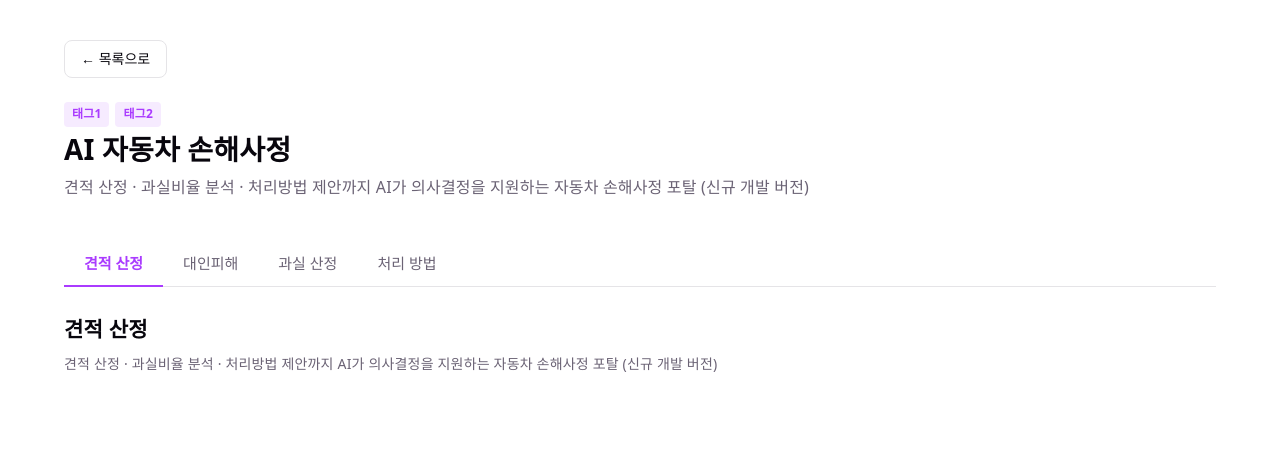
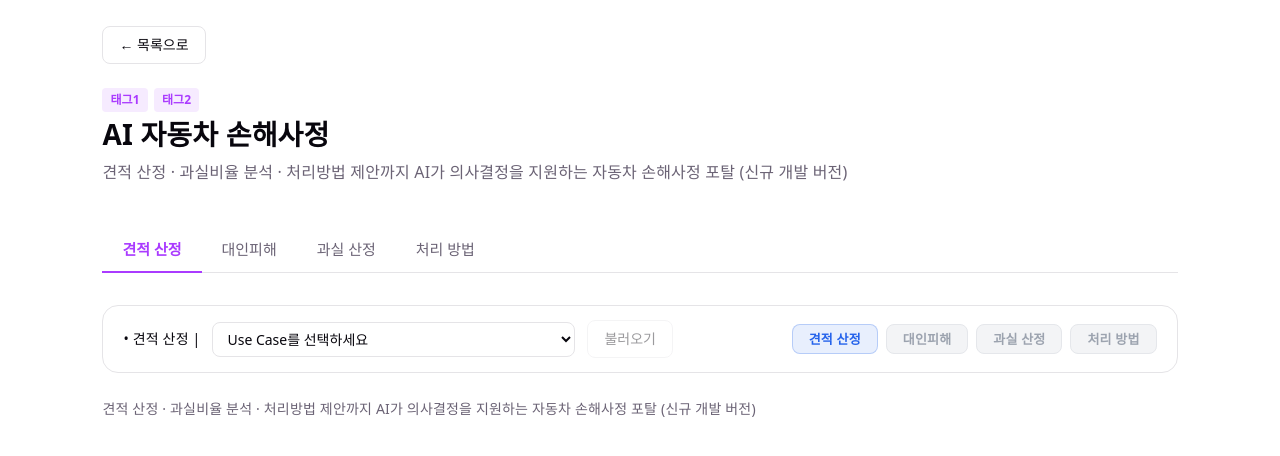
Before and after one commit to munjung/mvp-fe, a React (Vite) app: page /cards/1 in a window 1280 px wide. Shown: the top 456 px of the page. Built offline with nearby package versions, Linux system fonts and the light colour scheme.

Commit message:
고정탭 추가

```diff
--- a/src/components/tabs/EstimateTab.tsx
+++ b/src/components/tabs/EstimateTab.tsx
@@ -1,13 +1,31 @@
 import type { Card } from '@api/cards'
+import TabHeader from './TabHeader'
 
 interface Props {
   card: Card
+  selectedValue: string
+  onSelectChange: (value: string) => void
 }
 
-function EstimateTab({ card }: Props) {
+function EstimateTab({ card, selectedValue, onSelectChange }: Props) {
   return (
     <section>
-      <h2 style={{ color: 'var(--text-h)', marginBottom: 12 }}>견적 산정</h2>
+      <TabHeader
+        title="견적 산정"
+        tabType="estimate"
+        selectOptions={[
+          { value: '', label: 'Use Case를 선택하세요' },
+          { value: 'case1', label: 'Case 1: 교차로 골목길 충돌 - 그랜저 vs BMW 7 시리즈' },
+          { value: 'case2', label: 'Case 2: sample case 2' },
+          { value: 'case3', label: 'Case 3: sample case 3' },
+          { value: 'case4', label: 'Case 4: sample case 4' }
+        ]}
+        selectedValue={selectedValue}
+        onSelectChange={onSelectChange}
+        onLoad={() => {}}
+        onReset={() => onSelectChange('')}
+        onViewSituation={() => {}}
+      />
       <p style={{ color: 'var(--text)', lineHeight: 1.7 }}>{card.description}</p>
       {/* TODO: 견적 산정 기능 구현 */}
     </section>
--- a/src/components/tabs/FaultTab.tsx
+++ b/src/components/tabs/FaultTab.tsx
@@ -1,13 +1,31 @@
 import type { Card } from '@api/cards'
+import TabHeader from './TabHeader'
 
 interface Props {
   card: Card
+  selectedValue: string
+  onSelectChange: (value: string) => void
 }
 
-function FaultTab({ card }: Props) {
+function FaultTab({ card, selectedValue, onSelectChange }: Props) {
   return (
     <section>
-      <h2 style={{ color: 'var(--text-h)', marginBottom: 12 }}>과실 산정</h2>
+      <TabHeader
+        title="과실 산정"
+        tabType="fault"
+        selectOptions={[
+          { value: '', label: 'Use Case를 선택하세요' },
+          { value: 'case1', label: 'Case 1: 교차로 골목길 충돌 - 그랜저 vs BMW 7 시리즈' },
+          { value: 'case2', label: 'Case 2: sample case 2' },
+          { value: 'case3', label: 'Case 3: sample case 3' },
+          { value: 'case4', label: 'Case 4: sample case 4' }
+        ]}
+        selectedValue={selectedValue}
+        onSelectChange={onSelectChange}
+        onLoad={() => {}}
+        onReset={() => onSelectChange('')}
+        onViewSituation={() => {}}
+      />
       <p style={{ color: 'var(--text)', lineHeight: 1.7 }}>{card.description}</p>
       {/* TODO: 과실 산정 기능 구현 */}
     </section>
--- a/src/components/tabs/InjuryTab.tsx
+++ b/src/components/tabs/InjuryTab.tsx
@@ -1,13 +1,31 @@
 import type { Card } from '@api/cards'
+import TabHeader from './TabHeader'
 
 interface Props {
   card: Card
+  selectedValue: string
+  onSelectChange: (value: string) => void
 }
 
-function InjuryTab({ card }: Props) {
+function InjuryTab({ card, selectedValue, onSelectChange }: Props) {
   return (
     <section>
-      <h2 style={{ color: 'var(--text-h)', marginBottom: 12 }}>대인피해</h2>
+      <TabHeader
+        title="대인피해"
+        tabType="injury"
+        selectOptions={[
+          { value: '', label: 'Use Case를 선택하세요' },
+          { value: 'case1', label: 'Case 1: 교차로 골목길 충돌 - 그랜저 vs BMW 7 시리즈' },
+          { value: 'case2', label: 'Case 2: sample case 2' },
+          { value: 'case3', label: 'Case 3: sample case 3' },
+          { value: 'case4', label: 'Case 4: sample case 4' }
+        ]}
+        selectedValue={selectedValue}
+        onSelectChange={onSelectChange}
+        onLoad={() => {}}
+        onReset={() => onSelectChange('')}
+        onViewSituation={() => {}}
+      />
       <p style={{ color: 'var(--text)', lineHeight: 1.7 }}>{card.description}</p>
       {/* TODO: 대인피해 기능 구현 */}
     </section>
--- a/src/components/tabs/ProcessTab.tsx
+++ b/src/components/tabs/ProcessTab.tsx
@@ -1,13 +1,31 @@
 import type { Card } from '@api/cards'
+import TabHeader from './TabHeader'
 
 interface Props {
   card: Card
+  selectedValue: string
+  onSelectChange: (value: string) => void
 }
 
-function ProcessTab({ card }: Props) {
+function ProcessTab({ card, selectedValue, onSelectChange }: Props) {
   return (
     <section>
-      <h2 style={{ color: 'var(--text-h)', marginBottom: 12 }}>처리 방법</h2>
+      <TabHeader
+        title="처리 방법"
+        tabType="process"
+        selectOptions={[
+          { value: '', label: 'Use Case를 선택하세요' },
+          { value: 'case1', label: 'Case 1: 교차로 골목길 충돌 - 그랜저 vs BMW 7 시리즈' },
+          { value: 'case2', label: 'Case 2: sample case 2' },
+          { value: 'case3', label: 'Case 3: sample case 3' },
+          { value: 'case4', label: 'Case 4: sample case 4' }
+        ]}
+        selectedValue={selectedValue}
+        onSelectChange={onSelectChange}
+        onLoad={() => {}}
+        onReset={() => onSelectChange('')}
+        onViewSituation={() => {}}
+      />
       <p style={{ color: 'var(--text)', lineHeight: 1.7 }}>{card.description}</p>
       {/* TODO: 처리방법 기능 구현 */}
     </section>
--- /dev/null
+++ b/src/components/tabs/TabHeader.tsx
@@ -0,0 +1,117 @@
+import { useState, useEffect } from 'react'
+
+interface SelectOption {
+  value: string
+  label: string
+}
+
+interface Props {
+  title: string
+  tabType: 'estimate' | 'injury' | 'fault' | 'process'
+  selectOptions?: SelectOption[]
+  selectedValue?: string
+  onSelectChange?: (value: string) => void
+  onLoad?: () => void
+  onReset?: () => void
+  onViewSituation?: () => void
+}
+
+const TAB_META: Record<Props['tabType'], { label: string; color: string; bg: string }> = {
+  estimate: { label: '견적 산정', color: '#2563eb', bg: 'rgba(37,99,235,0.1)' },
+  injury:   { label: '대인피해', color: '#dc2626', bg: 'rgba(220,38,38,0.1)' },
+  fault:    { label: '과실 산정', color: '#16a34a', bg: 'rgba(22,163,74,0.1)' },
+  process:  { label: '처리 방법', color: '#aa3bff', bg: 'rgba(170,59,255,0.1)' },
+}
+
+function TabHeader({
+  title,
+  tabType,
+  selectOptions = [],
+  selectedValue = '',
+  onSelectChange,
+  onLoad,
+  onReset,
+  onViewSituation,
+}: Props) {
+  const [loaded, setLoaded] = useState(false)
+
+  useEffect(() => {
+    setLoaded(false)
+  }, [selectedValue])
+
+  const hasValue = selectedValue !== ''
+
+  function handleLoad() {
+    setLoaded(true)
+    onLoad?.()
+  }
+
+  function handleReset() {
+    setLoaded(false)
+    onReset?.()
+  }
+
+  return (
+    <div className="tab-header">
+      {/* 탭 이름 */}
+      <span className="tab-header__title">• {title} |</span>
+
+      {/* 셀렉트박스 */}
+      {selectOptions.length > 0 && (
+        <select
+          className="tab-header__select"
+          value={selectedValue}
+          onChange={e => onSelectChange?.(e.target.value)}
+        >
+          {selectOptions.map(opt => (
+            <option key={opt.value} value={opt.value}>
+              {opt.label}
+            </option>
+          ))}
+        </select>
+      )}
+
+      {/* 불러오기 버튼 */}
+      {!loaded && (
+        <button
+          className={`card-btn${!hasValue ? ' tab-header__btn--disabled' : ''}`}
+          onClick={handleLoad}
+          disabled={!hasValue}
+        >
+          불러오기
+        </button>
+      )}
+
+      {/* 초기화 / 상황 보기 버튼 */}
+      {loaded && (
+        <>
+          <button className="card-btn" onClick={handleReset}>
+            초기화
+          </button>
+          <button className="card-btn" onClick={onViewSituation}>
+            상황 보기
+          </button>
+        </>
+      )}
+
+      {/* 우측 탭 구분 배지 */}
+      <div className="tab-header__badges">
+        {(Object.keys(TAB_META) as Props['tabType'][]).map(type => {
+          const m = TAB_META[type]
+          const active = type === tabType
+          return (
+            <span
+              key={type}
+              className={`tab-badge${active ? ' tab-badge--active' : ''}`}
+              style={active ? { color: m.color, background: m.bg, border: `1px solid ${m.color}40` } : undefined}
+            >
+              {m.label}
+            </span>
+          )
+        })}
+      </div>
+    </div>
+  )
+}
+
+export default TabHeader
--- a/src/pages/CardDetail.tsx
+++ b/src/pages/CardDetail.tsx
@@ -14,12 +14,13 @@ function CardDetail() {
   const navigate = useNavigate()
   const { data: cards, isLoading, isError } = useCards()
   const [activeTab, setActiveTab] = useState(0)
+  const [selectedCase, setSelectedCase] = useState('')
 
   const card = cards?.find((c) => c.id === Number(id))
   const TabContent = TAB_COMPONENTS[activeTab]
 
   return (
-    <div className="page">
+    <div style={{ padding: '2% 8%' }}>
       <header className="page-header" style={{ textAlign: 'left' }}>
         <button className="card-btn" onClick={() => navigate(-1)} style={{ marginBottom: 24 }}>
           ← 목록으로
@@ -51,7 +52,7 @@ function CardDetail() {
       {card && (
         <main>
           <TabMenu active={activeTab} onChange={setActiveTab} />
-          <TabContent card={card} />
+          <TabContent card={card} selectedValue={selectedCase} onSelectChange={setSelectedCase} />
         </main>
       )}
 
```
